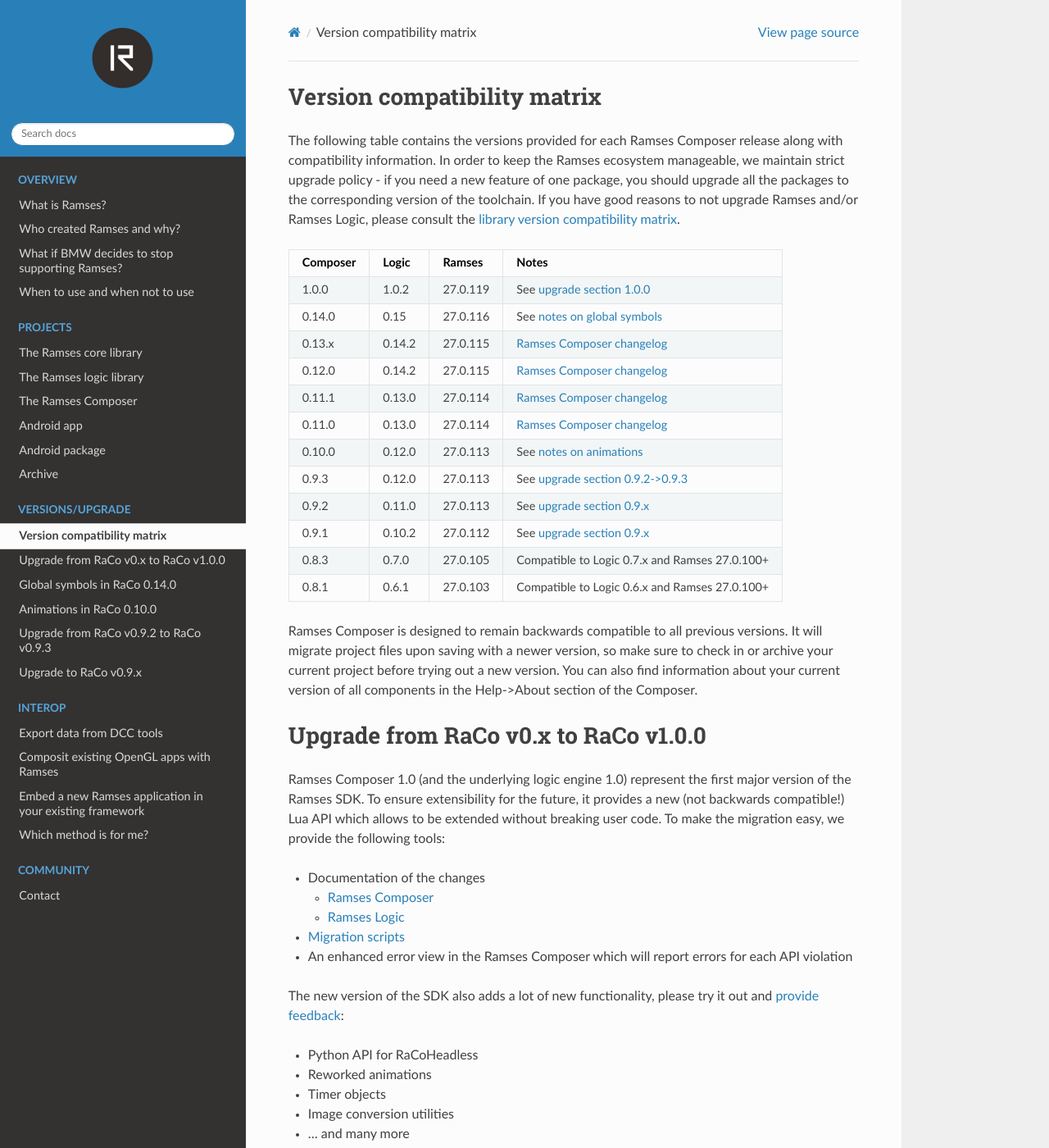
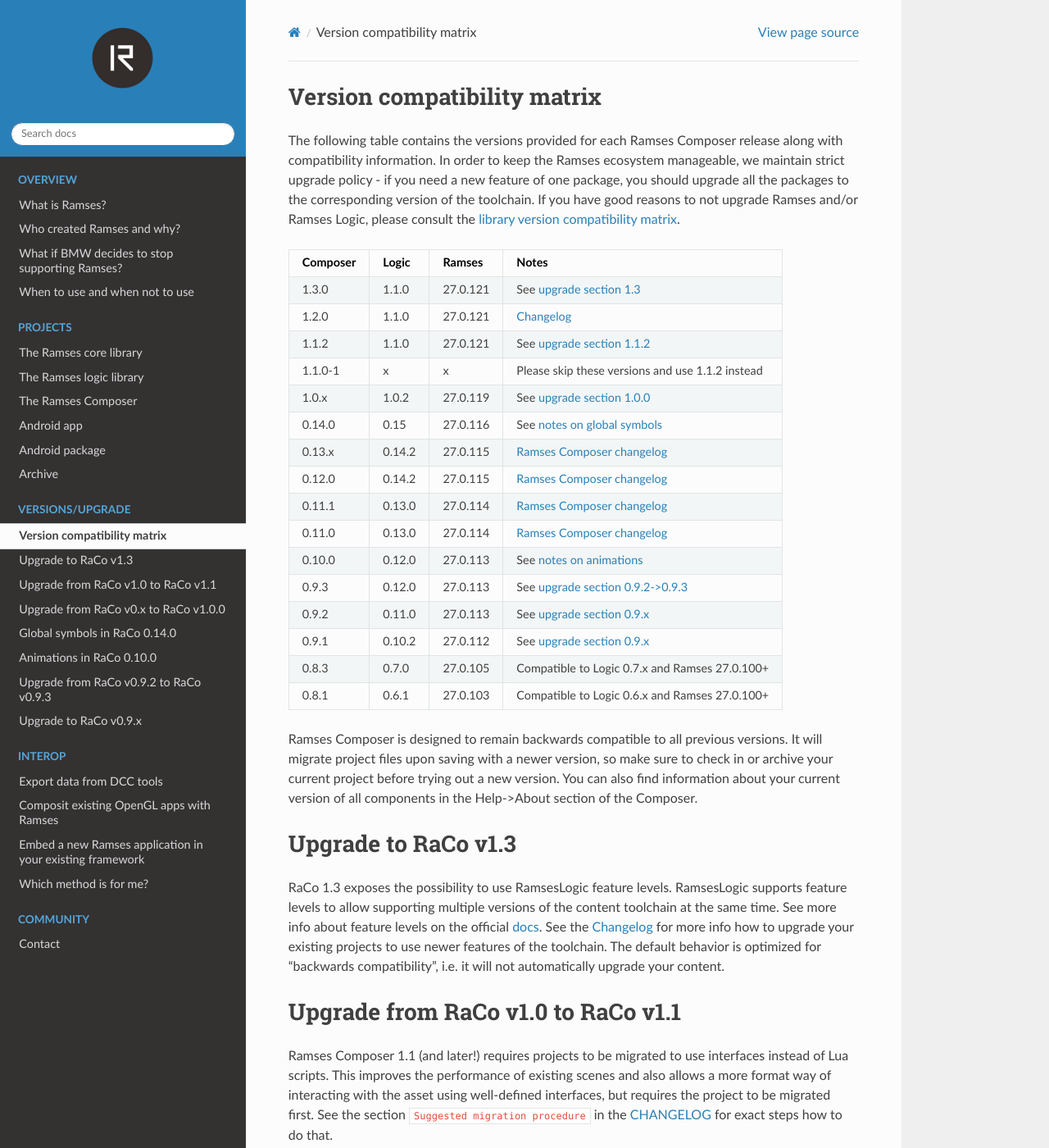
Before and after one commit to COVESA/ramses-sdk, a Sphinx documentation site: the page built from doc/versions.md, in a window 1280 px wide and 1400 px high. Shown: the whole window at 82% size. Built offline with Sphinx 7.4.7 and the Read the Docs theme 2.0.0, drawn with Linux system fonts in a browser that asks for light colours.

Commit message:
Update docs for version 1.1, 1.2, and 1.3 of RaCo

```diff
--- a/doc/versions.md
+++ b/doc/versions.md
@@ -9,7 +9,11 @@
 
 |Composer |Logic    | Ramses        | Notes                                                      |
 |---------|---------|---------------|------------------------------------------------------------|
-|1.0.0    |1.0.2    | 27.0.119      | See [upgrade section 1.0.0](upgrade_raco1)             |
+|1.3.0    |1.1.0    | 27.0.121      | See [upgrade section 1.3](upgrade_raco130)                 |
+|1.2.0    |1.1.0    | 27.0.121      | [Changelog](https://github.com/bmwcarit/ramses-composer/blob/main/CHANGELOG.md#120-trace-player-weak-links-and-running-python-script-in-gui-application) |
+|1.1.2    |1.1.0    | 27.0.121      | See [upgrade section 1.1.2](upgrade_raco112)               |
+|1.1.0-1  |x        | x             | Please skip these versions and use 1.1.2 instead           |
+|1.0.x    |1.0.2    | 27.0.119      | See [upgrade section 1.0.0](upgrade_raco1)                 |
 |0.14.0   |0.15     | 27.0.116      | See [notes on global symbols](upgrade_raco014)             |
 |0.13.x   |0.14.2   | 27.0.115      | [Ramses Composer changelog](https://github.com/bmwcarit/ramses-composer/blob/main/CHANGELOG.md) |
 |0.12.0   |0.14.2   | 27.0.115      | [Ramses Composer changelog](https://github.com/bmwcarit/ramses-composer/blob/main/CHANGELOG.md) |
@@ -25,6 +29,27 @@
 Ramses Composer is designed to remain backwards compatible to all previous versions. It will migrate project files upon saving with
 a newer version, so make sure to check in or archive your current project before trying out a new version.
 You can also find information about your current version of all components in the Help->About section of the Composer.
+
+(upgrade_raco130)=
+# Upgrade to RaCo v1.3
+
+RaCo 1.3 exposes the possibility to use RamsesLogic feature levels. RamsesLogic supports feature
+levels to allow supporting multiple versions of the content toolchain at the same time.
+See more info about feature levels on the official [docs](https://ramses-logic.readthedocs.io/en/latest/api.html#file-compatibility).
+See the [Changelog](https://github.com/bmwcarit/ramses-composer/blob/main/CHANGELOG.md#130-ramses-logic-feature-level-2-support-relinking-search-function-ui-improvements) for
+more info how to upgrade your existing projects to use newer features of the toolchain.
+The default behavior is optimized for "backwards compatibility", i.e. it will not
+automatically upgrade your content.
+
+(upgrade_raco112)=
+# Upgrade from RaCo v1.0 to RaCo v1.1
+
+Ramses Composer 1.1 (and later!) requires projects to be migrated to use interfaces instead of Lua scripts.
+This improves the performance of existing scenes and also allows a more format way of interacting
+with the asset using well-defined interfaces, but requires the project to be migrated first.
+See the section ``Suggested migration procedure`` in the
+[CHANGELOG](https://github.com/bmwcarit/ramses-composer/blob/main/CHANGELOG.md#110-lua-interfaces-various-ui-improvements)
+for exact steps how to do that.
 
 (upgrade_raco1)=
 # Upgrade from RaCo v0.x to RaCo v1.0.0
```
